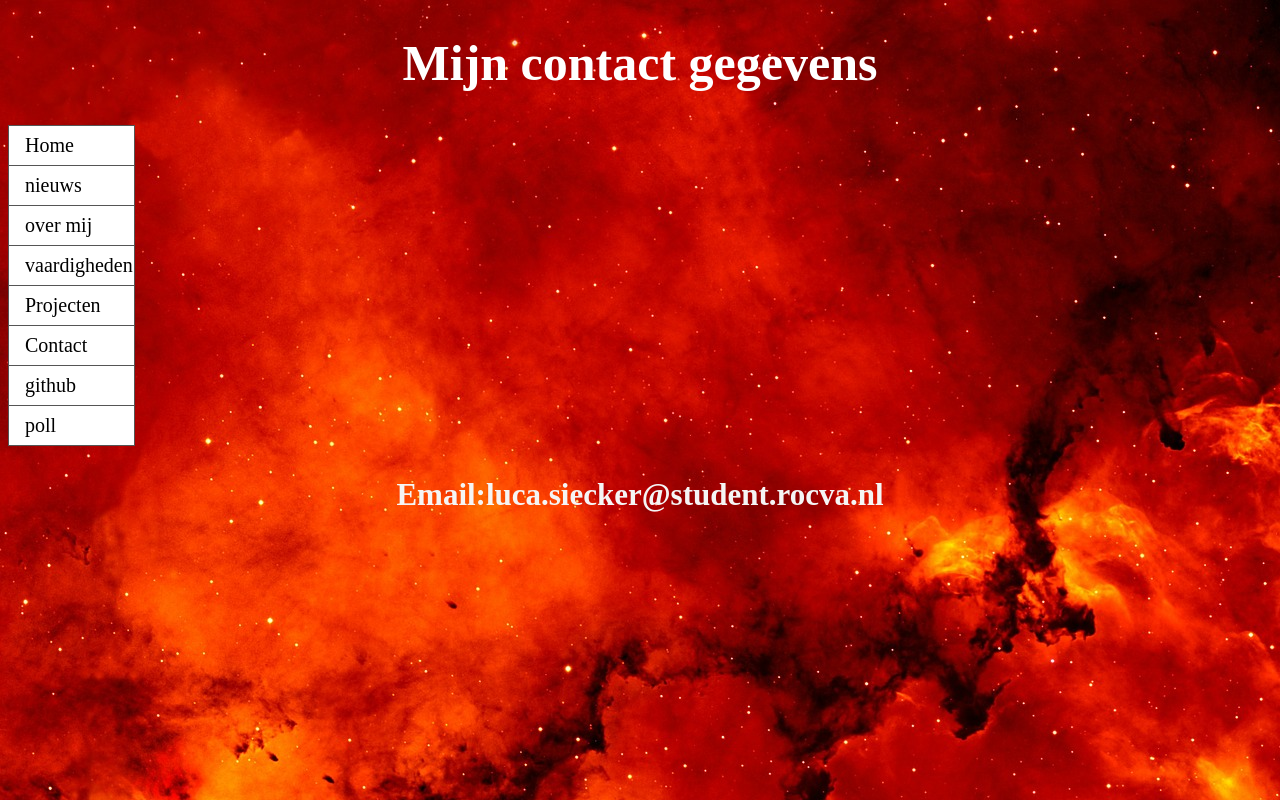
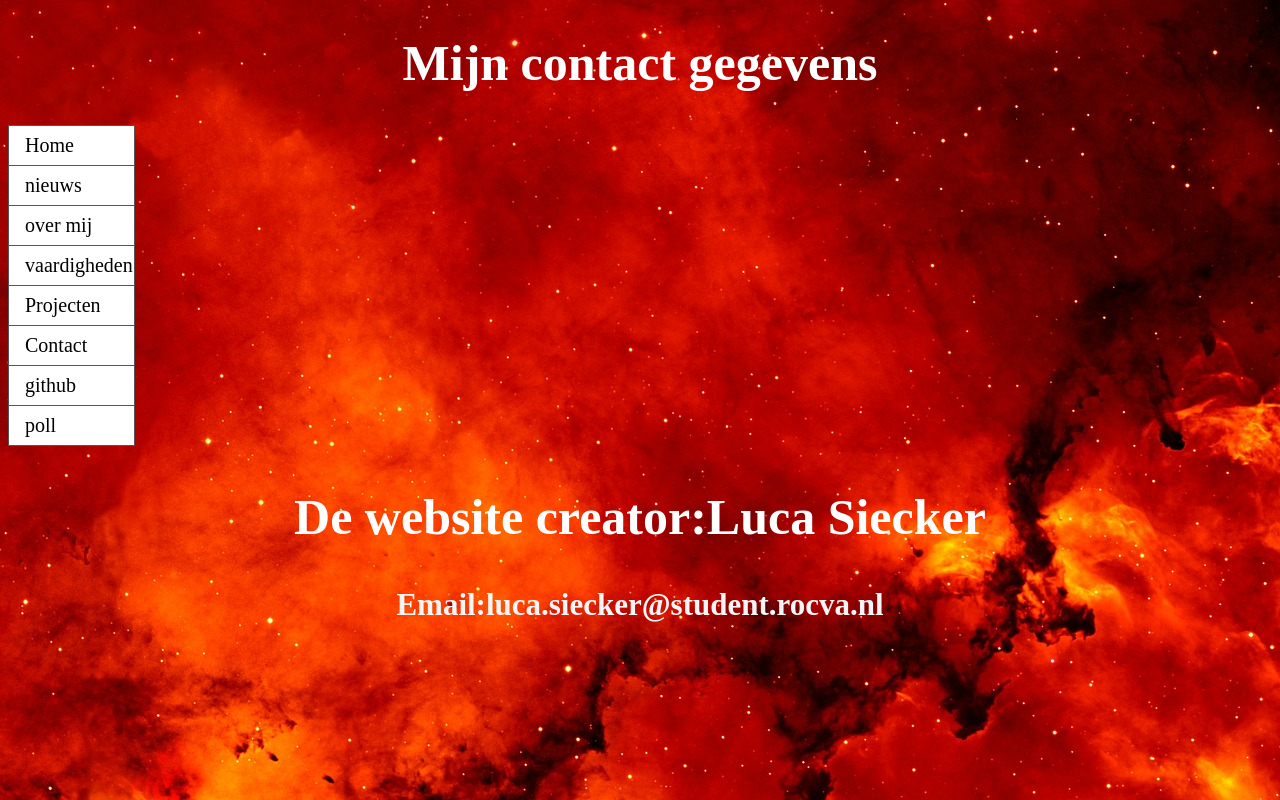
Before and after one commit to ROC-van-Amsterdam-College-Amstelland/project-portfolio-lucasiecker, a plain HTML site: page contact.html in a window 1280 px wide. Drawn offline with Linux system fonts and the light colour scheme.

Commit message:
final commit

```diff
--- a/contact.css
+++ b/contact.css
@@ -83,3 +83,8 @@ h3{
   color:whitesmoke;
   font-size:31px;
 }
+h2 {
+  color:white;
+  text-align:center;
+  font-size:50px;
+}
--- a/contact.html
+++ b/contact.html
@@ -22,6 +22,7 @@
                 <li><a href="https://linkto.run/p/SQMDSZ58">poll</a></li>
             </ul>
         </nav>
+        <h2>De website creator:Luca Siecker</h2>
     </header>
     <main>
         <h3>Email:luca.siecker@student.rocva.nl</h3>
```
Also changed, not shown: index1.html (deleted), script.js (deleted).
